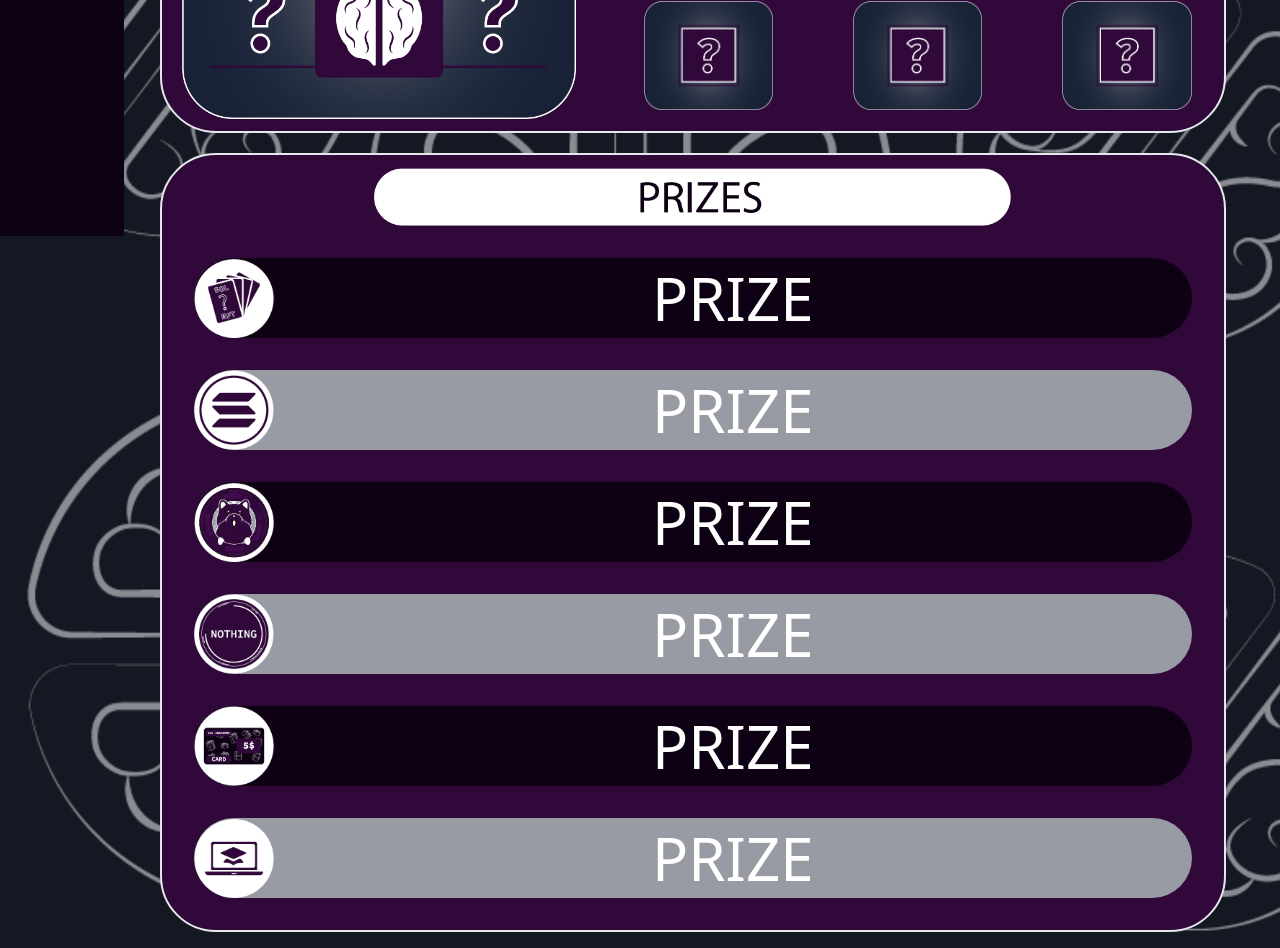
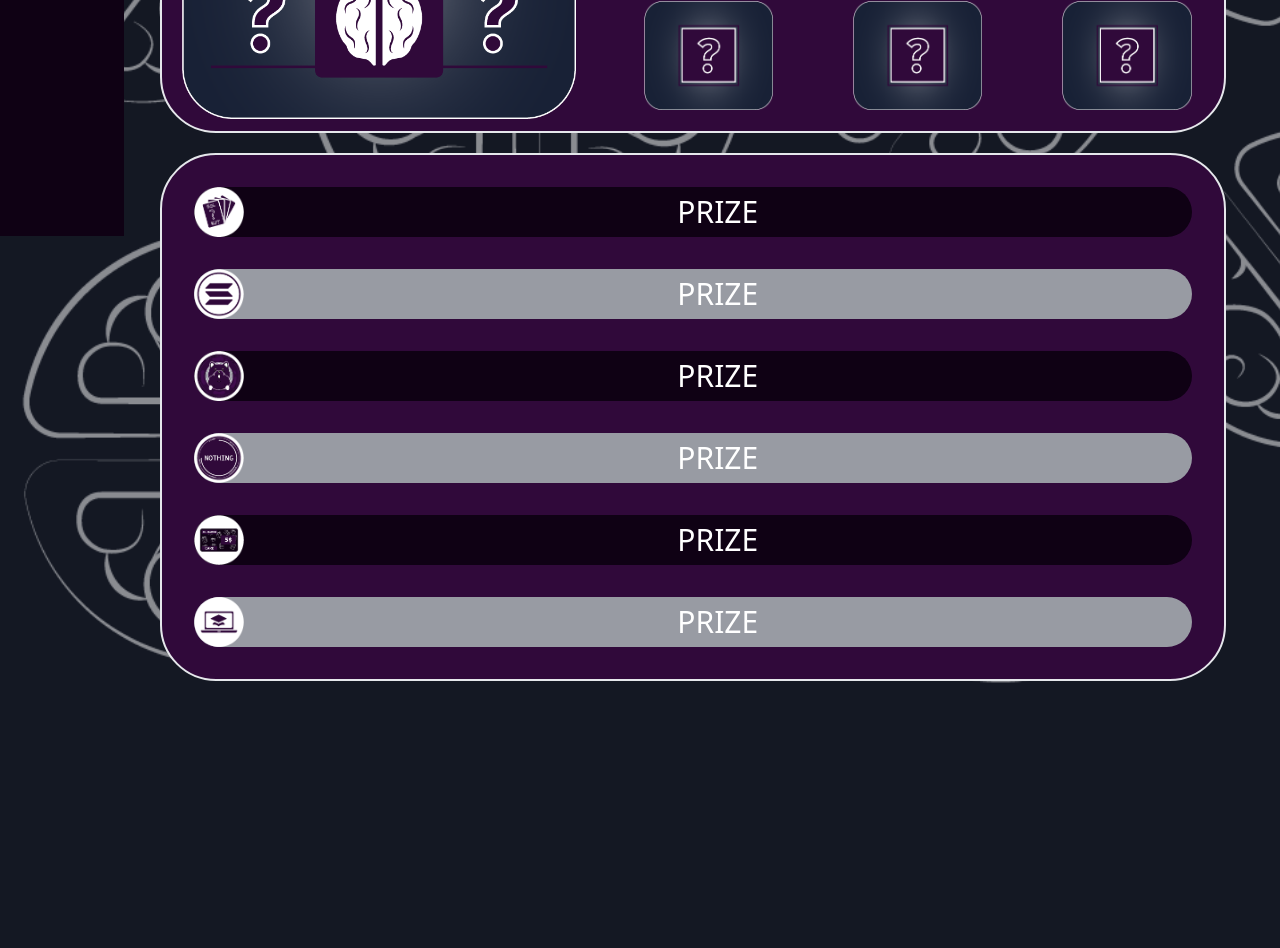
Before and after one commit to vashaka/playw8-casino-beta, a Next.js app in the folder client/: page / in a window 1280 px wide. Shown: the part 580-1528 px from the top of the page. After the commit the page ends 1277 px from the top, so only its background shows below. Built offline with nearby package versions, Linux system fonts and the light colour scheme.

Commit message:
design improved

```diff
--- a/client/pages/index.tsx
+++ b/client/pages/index.tsx
@@ -229,7 +229,7 @@ export default function Home() {
 
       <div className="md:mx-12 md:mr-[80px] mt-[20px]">
         <div className="border-2 bg-[#30093a] rounded-[3.5rem] relative z-10 w-full flex-col">
-          <div className="lg:w-[60%] w-[90%] lg:mt-[-30px] m-auto">
+          {/* <div className="lg:w-[60%] w-[90%] h-[40px] lg:mt-[-30px] m-auto">
             <Image
               src={prizes}
               alt="image"
@@ -239,10 +239,10 @@ export default function Home() {
               layout="responsive"
               placeholder="blur"
             />
-          </div>
+          </div> */}
           <div className="w-full px-8 pt-8">
-            <div className="bg-[#0f0114] rounded-[3rem] h-[80px] flex items-center">
-              <div className="w-[80px]">
+            <div className="bg-[#0f0114] rounded-[3rem] h-[50px] flex items-center">
+              <div className="w-[50px]">
                 <Image
                   src={prize1}
                   alt="image"
@@ -253,12 +253,12 @@ export default function Home() {
                   placeholder="blur"
                 />
               </div>
-              <h1 className="m-auto text-6xl">PRIZE</h1>
+              <h1 className="m-auto ">PRIZE</h1>
             </div>
           </div>
           <div className="w-full px-8 pt-8">
-            <div className=" bg-[#989BA3] rounded-[3rem] h-[80px] flex items-center">
-              <div className="w-[80px]">
+            <div className=" bg-[#989BA3] rounded-[3rem] h-[50px] flex items-center">
+              <div className="w-[50px]">
                 <Image
                   src={prize2}
                   alt="image"
@@ -269,12 +269,12 @@ export default function Home() {
                   placeholder="blur"
                 />
               </div>
-              <h1 className="m-auto text-6xl">PRIZE</h1>
+              <h1 className="m-auto ">PRIZE</h1>
             </div>
           </div>
           <div className="w-full px-8 pt-8">
-            <div className=" bg-[#0f0114] rounded-[3rem] h-[80px] flex items-center">
-              <div className="w-[80px]">
+            <div className=" bg-[#0f0114] rounded-[3rem] h-[50px] flex items-center">
+              <div className="w-[50px]">
                 <Image
                   src={prize3}
                   alt="image"
@@ -285,12 +285,12 @@ export default function Home() {
                   placeholder="blur"
                 />
               </div>
-              <h1 className="m-auto text-6xl">PRIZE</h1>
+              <h1 className="m-auto ">PRIZE</h1>
             </div>
           </div>
           <div className="w-full px-8 pt-8">
-            <div className=" bg-[#989BA3] rounded-[3rem] h-[80px] flex items-center">
-              <div className="w-[80px]">
+            <div className=" bg-[#989BA3] rounded-[3rem] h-[50px] flex items-center">
+              <div className="w-[50px]">
                 <Image
                   src={prize4}
                   alt="image"
@@ -301,12 +301,12 @@ export default function Home() {
                   placeholder="blur"
                 />
               </div>
-              <h1 className="m-auto text-6xl">PRIZE</h1>
+              <h1 className="m-auto ">PRIZE</h1>
             </div>
           </div>
           <div className="w-full px-8 pt-8">
-            <div className=" bg-[#0f0114] rounded-[3rem] h-[80px] flex items-center">
-              <div className="w-[80px]">
+            <div className=" bg-[#0f0114] rounded-[3rem] h-[50px] flex items-center">
+              <div className="w-[50px]">
                 <Image
                   src={prize5}
                   alt="image"
@@ -317,12 +317,12 @@ export default function Home() {
                   placeholder="blur"
                 />
               </div>
-              <h1 className="m-auto text-6xl">PRIZE</h1>
+              <h1 className="m-auto ">PRIZE</h1>
             </div>
           </div>
           <div className="w-full px-8 pt-8 pb-8">
-            <div className=" bg-[#989BA3] rounded-[3rem] h-[80px] flex items-center">
-              <div className="w-[80px]">
+            <div className=" bg-[#989BA3] rounded-[3rem] h-[50px] flex items-center">
+              <div className="w-[50px]">
                 <Image
                   src={prize6}
                   alt="image"
@@ -333,14 +333,12 @@ export default function Home() {
                   placeholder="blur"
                 />
               </div>
-              <h1 className="m-auto text-6xl">PRIZE</h1>
+              <h1 className="m-auto ">PRIZE</h1>
             </div>
           </div>
         </div>
       </div>
 
-      {/* </div>
-{/*
       {/* <div className="md:grid md:grid-cols-2 w-full z-50">
         <div className="px-7 md:px-6 m-auto text-center md:text-left">
           {user ? (
```
